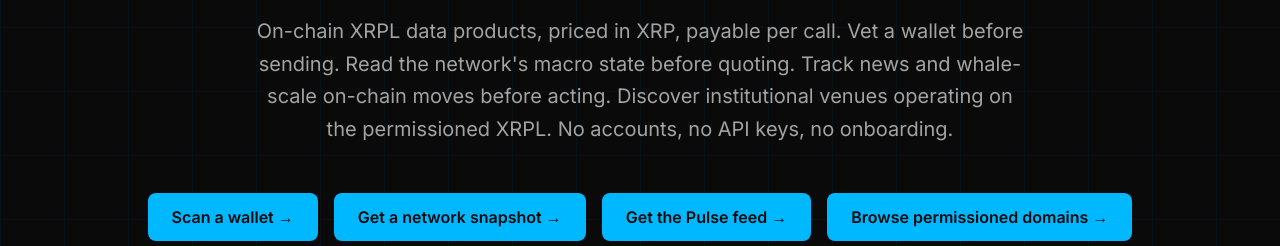
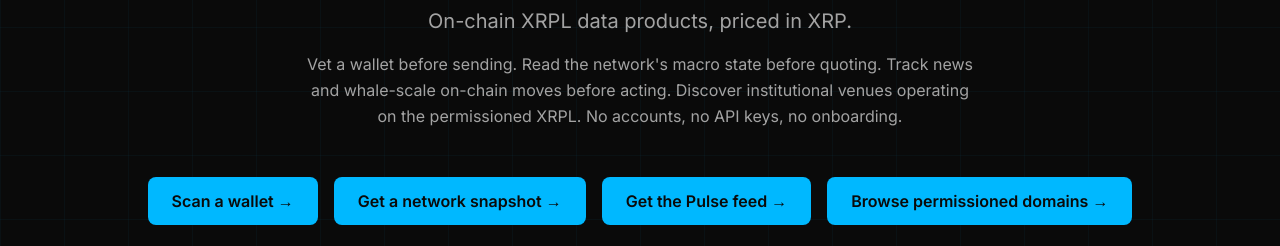
Before and after one commit to XRPL-Utilities/xrpl-utilities-web, a plain HTML site: page index.html in a window 1280 px wide. Shown: the part 554-800 px from the top of the page. Drawn offline with nearby package versions, Linux system fonts and the light colour scheme.

Commit message:
homepage hero: split into subhead + body to match service pages
The homepage was rendering its multi-sentence pitch as one
text-xl block, while every service page splits the same anatomy
into:
  - h1 (text-5xl md:text-6xl)
  - one-line subhead (text-xl)
  - multi-sentence body (text-base, max-w-2xl)

That sizing mismatch is why the homepage felt visibly larger
than its destinations even after the H1 size was already aligned
in the prior commit. Restructured to match exactly:
'On-chain XRPL data products, priced in XRP.' becomes the
text-xl subhead; the four pillar sentences + 'no accounts...'
disclaimer drop to text-base. 'Payable per call' removed from
the subhead per request - pricing is already covered by the
'Free on the web / $0.10 per call' line below the CTAs.

```diff
--- a/index.html
+++ b/index.html
@@ -187,11 +187,11 @@
   <section class="grid-bg">
     <div class="max-w-6xl mx-auto px-6 py-24 md:py-32 text-center">
       <img src="/assets/logo.png" alt="XRPL-Utilities" class="h-64 w-64 mx-auto mb-8 rounded-2xl glow" />
-      <h1 class="text-5xl md:text-6xl font-bold tracking-tight mb-6">
+      <h1 class="text-5xl md:text-6xl font-bold tracking-tight mb-4">
         XRPL <span class="accent-gradient">AI Agent</span> Applications
       </h1>
-      <p class="text-xl text-muted max-w-3xl mx-auto leading-relaxed">
-        On-chain XRPL data products, priced in XRP, payable per call.
+      <p class="text-xl text-muted">On-chain XRPL data products, priced in XRP.</p>
+      <p class="text-base text-muted mt-4 max-w-2xl mx-auto leading-relaxed">
         Vet a wallet before sending. Read the network's macro state before quoting.
         Track news and whale-scale on-chain moves before acting.
         Discover institutional venues operating on the permissioned XRPL.
```
